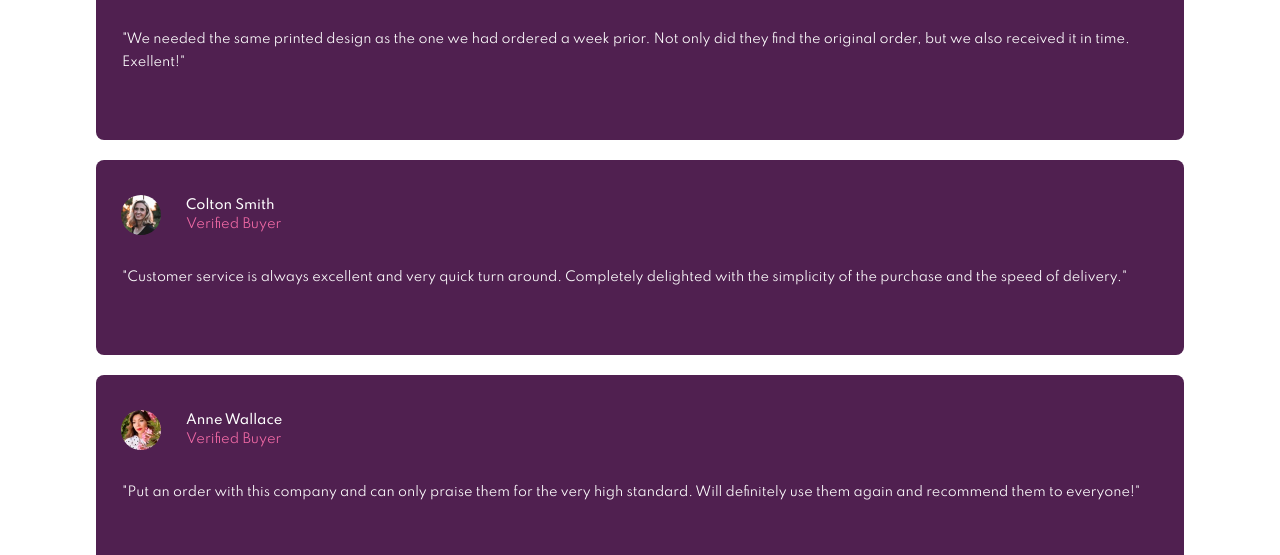
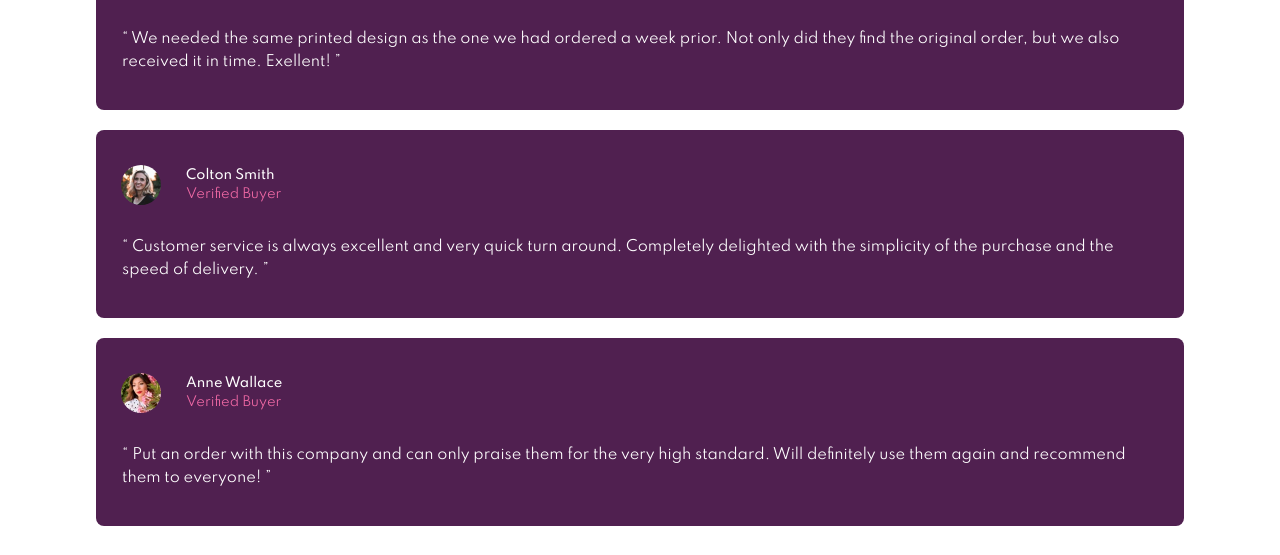
Before and after one commit to RenszCamacho/Social-Proof-Section, a website built with Parcel: page src/index.html in a window 1280 px wide. Shown: the part 607-1162 px from the top of the page. Built offline with nearby package versions, Linux system fonts and the light colour scheme.

Commit message:
Social. Fixing some font-sizes.

```diff
--- a/src/index.html
+++ b/src/index.html
@@ -147,11 +147,13 @@
                 <span class="reviews__cardVerify">Verified Buyer</span>
               </div>
             </div>
+            <blockquote>
               <p class="reviews__cardDescription">
-              "We needed the same printed design as the one we had ordered a
-              week prior. Not only did they find the original order, but we also
-              received it in time. Exellent!"
+                We needed the same printed design as the one we had ordered a
+                week prior. Not only did they find the original order, but we
+                also received it in time. Exellent!
               </p>
+            </blockquote>
           </article>
           <article class="reviews__cards">
             <div class="reviews__cardWrapper">
@@ -165,11 +167,13 @@
                 <span class="reviews__cardVerify">Verified Buyer</span>
               </div>
             </div>
+            <blockquote>
               <p class="reviews__cardDescription">
-              "Customer service is always excellent and very quick turn around.
+                Customer service is always excellent and very quick turn around.
                 Completely delighted with the simplicity of the purchase and the
-              speed of delivery."
+                speed of delivery.
               </p>
+            </blockquote>
           </article>
           <article class="reviews__cards">
             <div class="reviews__cardWrapper">
@@ -183,11 +187,13 @@
                 <span class="reviews__cardVerify">Verified Buyer</span>
               </div>
             </div>
+            <blockquote>
               <p class="reviews__cardDescription">
-              "Put an order with this company and can only praise them for the
+                Put an order with this company and can only praise them for the
                 very high standard. Will definitely use them again and recommend
-              them to everyone!"
+                them to everyone!
               </p>
+            </blockquote>
           </article>
         </div>
       </section>
--- a/src/sass/_reviewsDescription.scss
+++ b/src/sass/_reviewsDescription.scss
@@ -35,7 +35,7 @@
 
   &__paragraph {
     color: var(--s-dark-grayish-magenta);
-    font-size: 1.4rem;
+    font-size: 1.5rem;
     line-height: 2.2rem;
   }
 
--- a/src/sass/_reviewsTestimonials.scss
+++ b/src/sass/_reviewsTestimonials.scss
@@ -48,10 +48,17 @@
   }
 
   &__cardDescription {
-    font-size: 1.28rem;
+    font-size: 1.445rem;
     line-height: 2.3rem;
     font-weight: 400;
-    margin-bottom: 3rem;
     padding: 1px;
+
+    &::before {
+      content: "\201C";
+    }
+
+    &::after {
+      content: "\201D";
+    }
   }
 }
```
Lines whose indentation alone changed are shown as unchanged.
